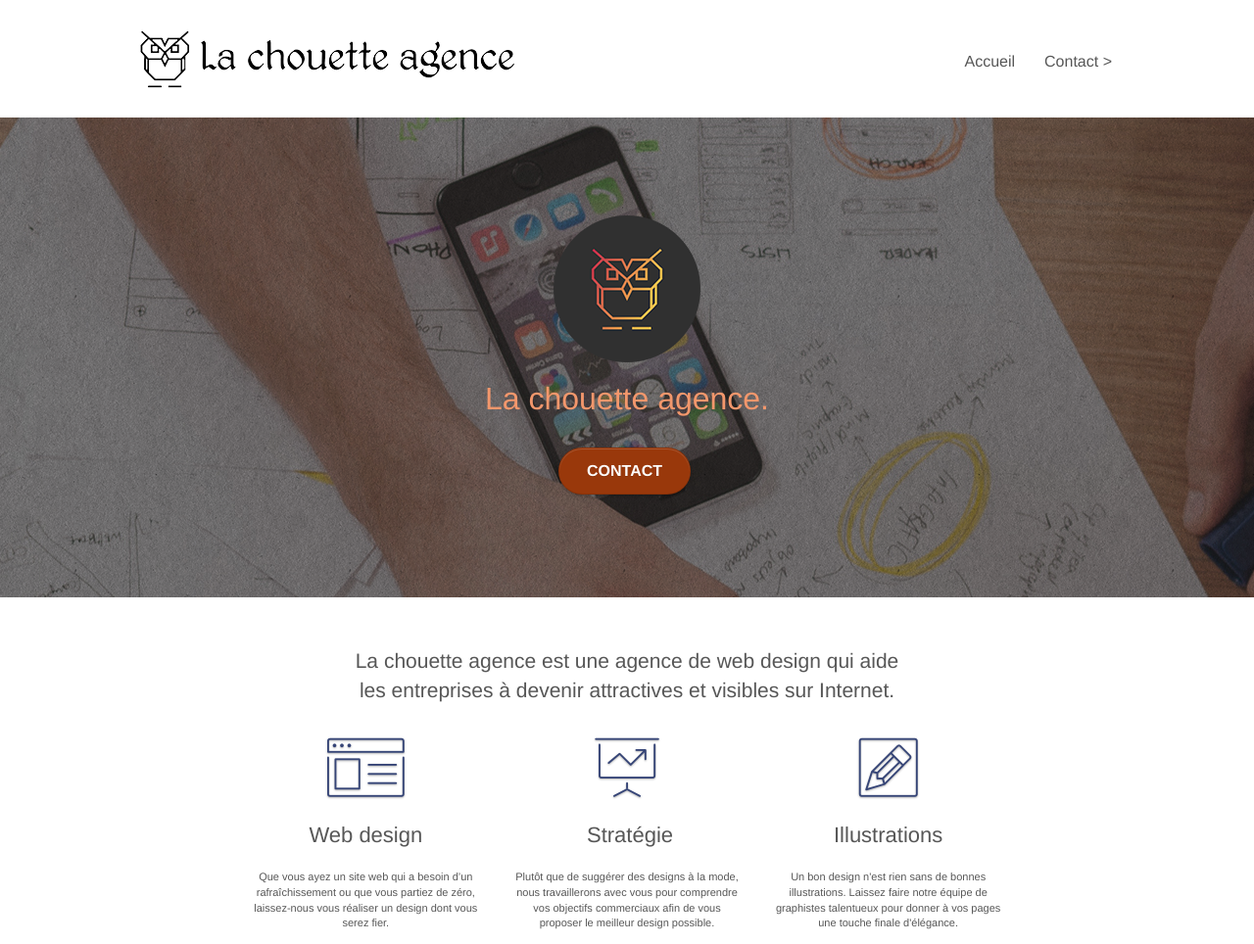
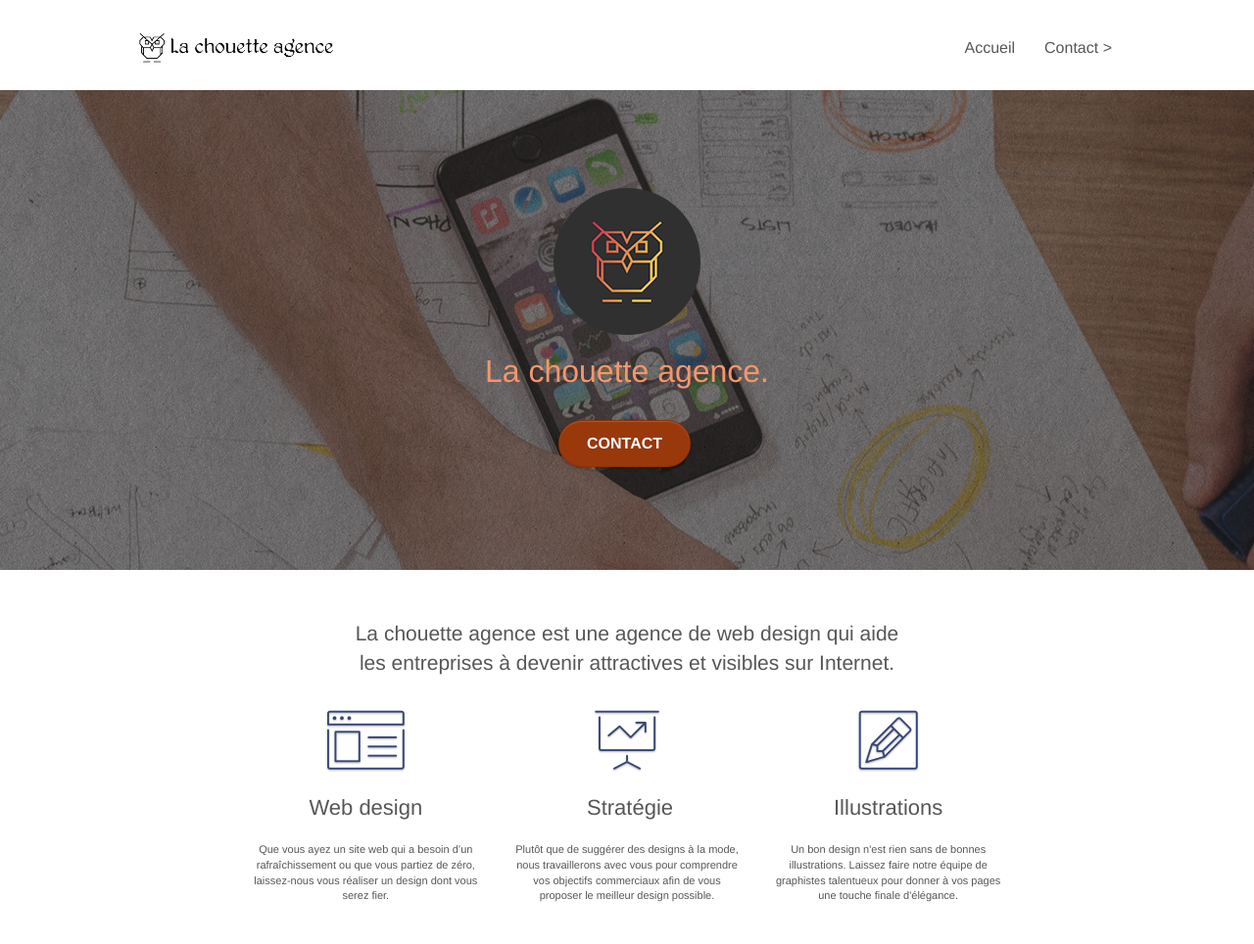
Before and after one commit to Hayce-Suprah/P4, a plain HTML site: page index.html in a window 1280 px wide. Shown: the top 964 px of the page at 98% size. Drawn offline with Linux system fonts and the light colour scheme.

Commit message:
changement taille image / changement nom des fichiers

```diff
--- a/index.html
+++ b/index.html
@@ -37,7 +37,7 @@
 
 		<nav class="navbar row">
 			<div class="navbar-header">
-				<a class="navbar-brand" href="index.html"><img src="img/la-chouette-agence.png" alt="logo agence web meilleure agence" /></a>
+				<a class="navbar-brand" href="index.html"><img class="chouette" src="img/la-chouette-agence.png" alt="logo agence web meilleure agence" /></a>
 				<button id="nav-toggle" type="button" class="ui-navbar-toggle navbar-toggle" data-toggle="collapse" data-target=".navbar-1">
 					<span class="sr-only">Toggle navigation</span><span class="icon-bar"></span><span class="icon-bar"></span><span class="icon-bar"></span>
 				</button>
--- a/style.css
+++ b/style.css
@@ -17,7 +17,10 @@ body {
 }
 .nom{
     font-size: 1.1em;
+}
 
+.chouette{
+    width: 200px;
 }
 
 a,
```
Also changed, not shown: page2.html (+1 -1 lines).
